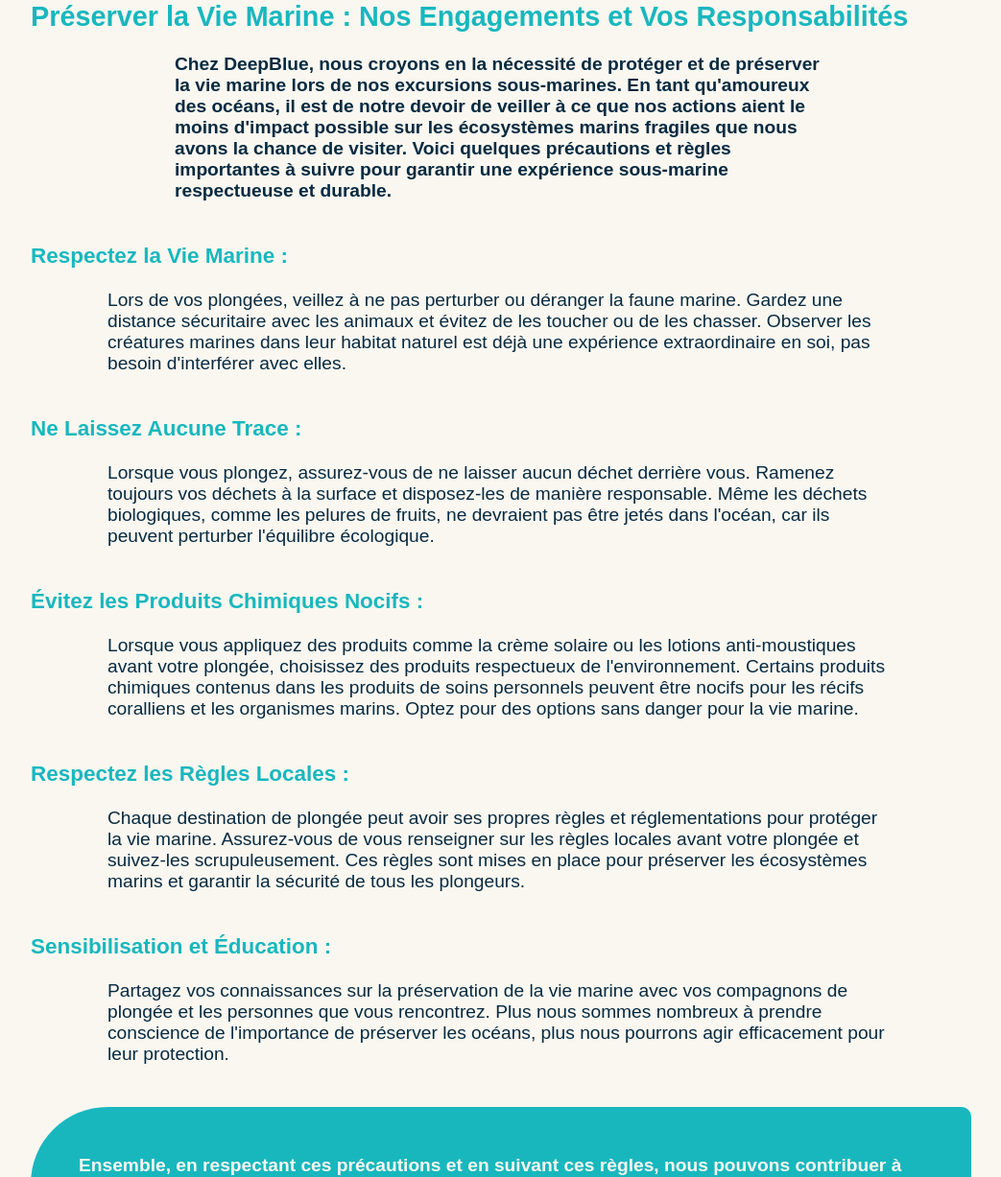
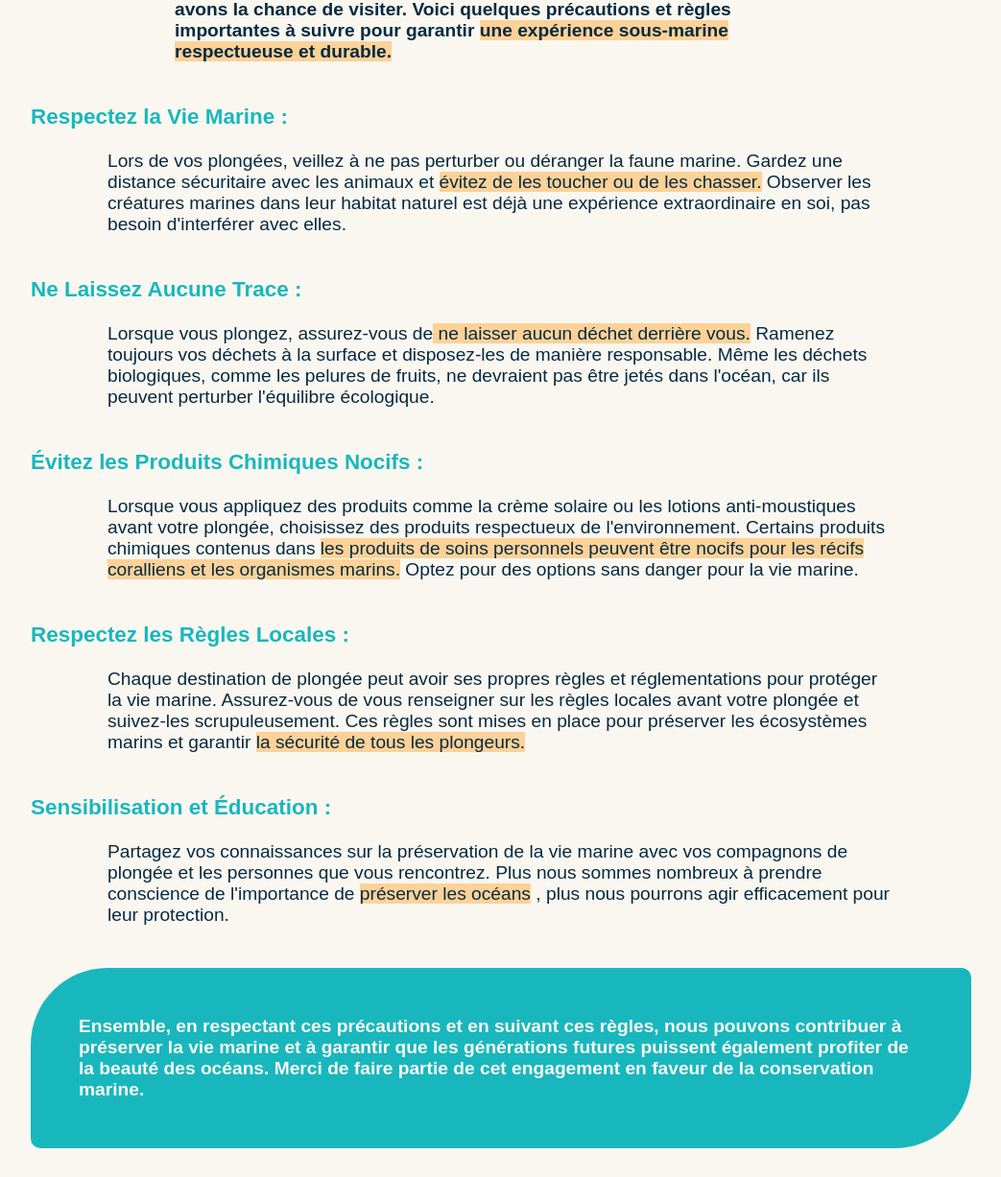
Before and after one commit to Andie4/R-saWeb, a PHP site: page /vieMarine.php in a window 1280 px wide. Shown: the part 307-1534 px from the top of the page at 96% size, without its empty margins (118-1161 px from the left). Run offline with PHP 8.4, Linux system fonts and the light colour scheme.

Commit message:
Update vieMarine.php

```diff
--- a/Resaweb-DeepBlue/vieMarine.php
+++ b/Resaweb-DeepBlue/vieMarine.php
@@ -10,6 +10,7 @@
     <link href="https://fonts.googleapis.com/css2?family=Montserrat:ital,wght@0,551;1,551&display=swap"
         rel="stylesheet">
     <link rel="stylesheet" href="style.css">
+    <link rel="icon" href="images/meduse.png">
 </head>
 
 <body>
@@ -32,26 +33,25 @@
 
     <section class="vieMarine">
       <h1 class="titrePages">Vie marine</h1>
-          <div class="containeurBandeau"><img src="https://images.unsplash.com/photo-1516979371633-d578f00fcd6e?q=80&w=2940&auto=format&fit=crop&ixlib=rb-4.0.3&ixid=M3wxMjA3fDB8MHxwaG90by1wYWdlfHx8fGVufDB8fHx8fA%3D%3D" alt="" class="bandeau"><img src="https://plus.unsplash.com/premium_photo-1685036741861-bb3a2ebd4988?q=80&w=3028&auto=format&fit=crop&ixlib=rb-4.0.3&ixid=M3wxMjA3fDB8MHxwaG90by1wYWdlfHx8fGVufDB8fHx8fA%3D%3D" alt="" class="bandeau"><img src="https://plus.unsplash.com/premium_photo-1661963118875-6d1363a48560?q=80&w=2940&auto=format&fit=crop&ixlib=rb-4.0.3&ixid=M3wxMjA3fDB8MHxwaG90by1wYWdlfHx8fGVufDB8fHx8fA%3D%3D" alt="" class="bandeau"><img src="https://images.unsplash.com/photo-1692285736030-03fb3ba9cd18?q=80&w=3000&auto=format&fit=crop&ixlib=rb-4.0.3&ixid=M3wxMjA3fDB8MHxwaG90by1wYWdlfHx8fGVufDB8fHx8fA%3D%3D" alt="" class="bandeau"></div>
+
         <h2 class="couleurSousTitreVieMarine">Préserver la Vie Marine : Nos Engagements et Vos Responsabilités</h2><br>
         <p class="paragrapheCentrer">Chez DeepBlue, nous croyons en la nécessité de protéger et de préserver la vie
             marine lors de nos excursions sous-marines. En tant qu'amoureux des océans, il est de notre devoir de
             veiller à ce que nos actions aient le moins d'impact possible sur les écosystèmes marins fragiles que nous
-            avons la chance de visiter. Voici quelques précautions et règles importantes à suivre pour garantir une
-            expérience sous-marine respectueuse et durable.</p>
+            avons la chance de visiter. Voici quelques précautions et règles importantes à suivre pour garantir <span class="surlignement">une expérience sous-marine respectueuse et durable.</span></p>
 
         <br><br>
 
         <h3 class="titresParagraphes couleurSousTitreVieMarine">Respectez la Vie Marine :</h3><br>
         <p class="paragraphe">Lors de vos plongées, veillez à ne pas perturber ou déranger la faune marine. Gardez une
-            distance sécuritaire avec les animaux et évitez de les toucher ou de les chasser. Observer les créatures
+            distance sécuritaire avec les animaux et <span class="surlignement">évitez de les toucher ou de les chasser.</span> Observer les créatures
             marines dans leur habitat naturel est déjà une expérience extraordinaire en soi, pas besoin d'interférer
             avec elles.</p>
 
         <br><br>
 
         <h3 class="titresParagraphes couleurSousTitreVieMarine">Ne Laissez Aucune Trace :</h3><br>
-        <p class="paragraphe">Lorsque vous plongez, assurez-vous de ne laisser aucun déchet derrière vous. Ramenez
+        <p class="paragraphe">Lorsque vous plongez, assurez-vous de<span class="surlignement"> ne laisser aucun déchet derrière vous.</span>  Ramenez
             toujours vos déchets à la surface et disposez-les de manière responsable. Même les déchets biologiques,
             comme les pelures de fruits, ne devraient pas être jetés dans l'océan, car ils peuvent perturber l'équilibre
             écologique.</p>
@@ -61,30 +61,28 @@
         <h3 class="titresParagraphes couleurSousTitreVieMarine">Évitez les Produits Chimiques Nocifs :</h3><br>
         <p class="paragraphe">Lorsque vous appliquez des produits comme la crème solaire ou les lotions anti-moustiques
             avant votre plongée, choisissez des produits respectueux de l'environnement. Certains produits chimiques
-            contenus dans les produits de soins personnels peuvent être nocifs pour les récifs coralliens et les
-            organismes marins. Optez pour des options sans danger pour la vie marine.</p>
+            contenus dans <span class="surlignement">les produits de soins personnels peuvent être nocifs pour les récifs coralliens et les
+            organismes marins.</span> Optez pour des options sans danger pour la vie marine.</p>
 
         <br><br>
 
         <h3 class="titresParagraphes couleurSousTitreVieMarine">Respectez les Règles Locales :</h3><br>
         <p class="paragraphe">Chaque destination de plongée peut avoir ses propres règles et réglementations pour
             protéger la vie marine. Assurez-vous de vous renseigner sur les règles locales avant votre plongée et
-            suivez-les scrupuleusement. Ces règles sont mises en place pour préserver les écosystèmes marins et garantir
-            la sécurité de tous les plongeurs.</p>
+            suivez-les scrupuleusement. Ces règles sont mises en place pour préserver les écosystèmes marins et garantir <span class="surlignement">la sécurité de tous les plongeurs.</span>
+            </p>
 
         <br><br>
 
         <h3 class="titresParagraphes couleurSousTitreVieMarine">Sensibilisation et Éducation :</h3><br>
         <p class="paragraphe">Partagez vos connaissances sur la préservation de la vie marine avec vos compagnons de
-            plongée et les personnes que vous rencontrez. Plus nous sommes nombreux à prendre conscience de l'importance
-            de préserver les océans, plus nous pourrons agir efficacement pour leur protection.</p>
+            plongée et les personnes que vous rencontrez. Plus nous sommes nombreux à prendre conscience de l'importance de <span class="surlignement"> préserver les océans</span>
+           , plus nous pourrons agir efficacement pour leur protection.</p>
 
         <br><br>
 
-        <p class="conclusionVieMarine">Ensemble, en respectant ces précautions et en suivant ces règles, nous pouvons
-            contribuer à préserver la vie marine et à garantir que les générations futures puissent également profiter
-            de la beauté des océans. Merci de faire partie de cet engagement en faveur de la conservation marine.</p>
-            <div class="containeurBandeau"><img src="https://images.unsplash.com/photo-1516979371633-d578f00fcd6e?q=80&w=2940&auto=format&fit=crop&ixlib=rb-4.0.3&ixid=M3wxMjA3fDB8MHxwaG90by1wYWdlfHx8fGVufDB8fHx8fA%3D%3D" alt="" class="bandeau"><img src="https://plus.unsplash.com/premium_photo-1685036741861-bb3a2ebd4988?q=80&w=3028&auto=format&fit=crop&ixlib=rb-4.0.3&ixid=M3wxMjA3fDB8MHxwaG90by1wYWdlfHx8fGVufDB8fHx8fA%3D%3D" alt="" class="bandeau"><img src="https://plus.unsplash.com/premium_photo-1661963118875-6d1363a48560?q=80&w=2940&auto=format&fit=crop&ixlib=rb-4.0.3&ixid=M3wxMjA3fDB8MHxwaG90by1wYWdlfHx8fGVufDB8fHx8fA%3D%3D" alt="" class="bandeau"><img src="https://images.unsplash.com/photo-1692285736030-03fb3ba9cd18?q=80&w=3000&auto=format&fit=crop&ixlib=rb-4.0.3&ixid=M3wxMjA3fDB8MHxwaG90by1wYWdlfHx8fGVufDB8fHx8fA%3D%3D" alt="" class="bandeau"></div>
+        <p class="conclusionVieMarine">Ensemble, en respectant ces précautions et en suivant ces règles, nous pouvons contribuer à préserver la vie marine et à garantir que les générations futures puissent également profiter de la beauté des océans. Merci de faire partie de cet engagement en faveur de la conservation marine.</p>
+
     </section>
 
     <footer class="footer">
```
